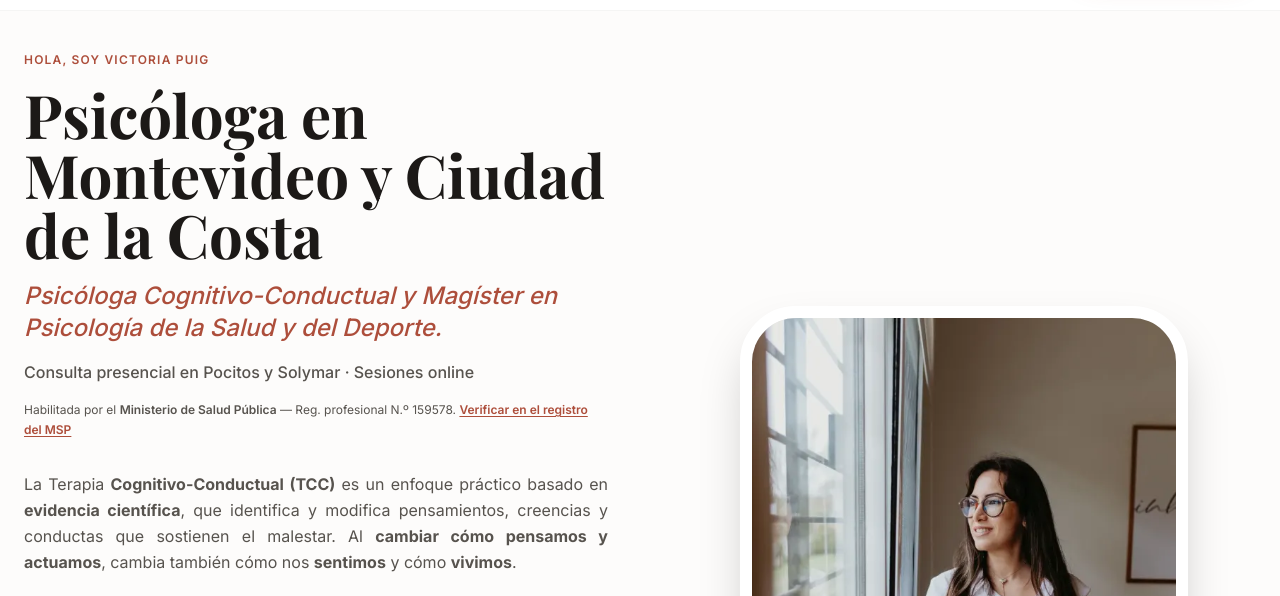
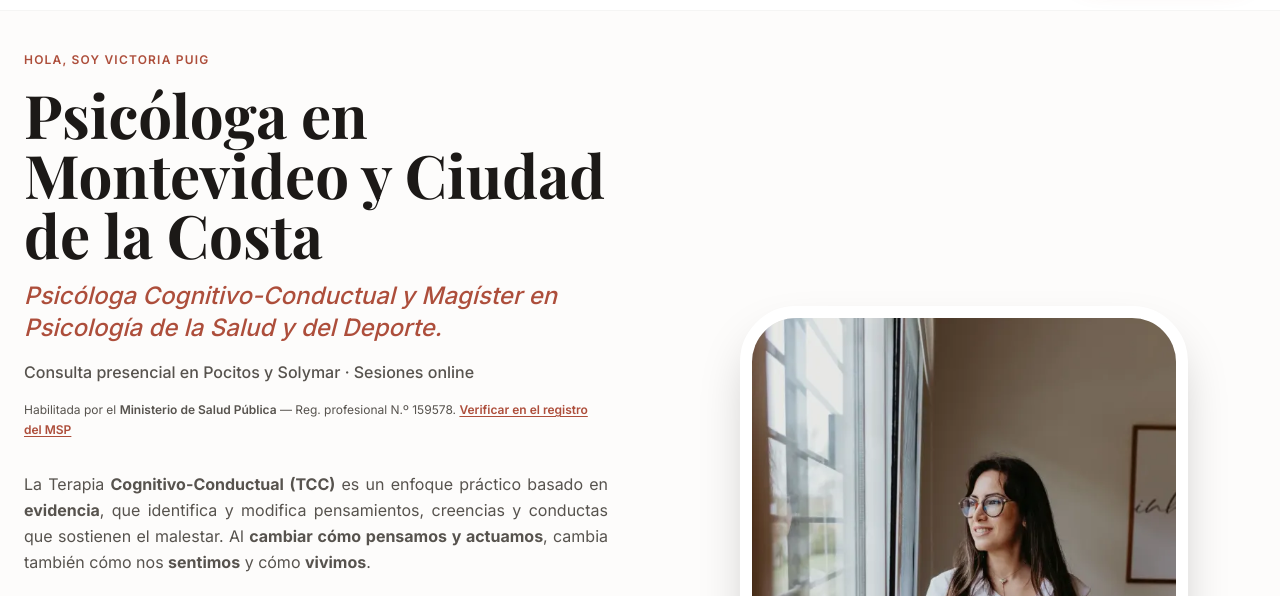
Before and after one commit to guillecardozo/landing-vico, a website: page index.html in a window 1280 px wide. Shown: the part 92-688 px from the top of the page. Drawn offline with Linux system fonts and the light colour scheme.

Commit message:
Refine text for clarity in therapy description

```diff
--- a/index.html
+++ b/index.html
@@ -432,7 +432,7 @@
                         class="prose prose-lg text-stone-600 leading-relaxed space-y-6 mx-auto lg:mx-0 max-w-2xl text-justify">
                         <p>
                             La Terapia <strong>Cognitivo-Conductual (TCC)</strong> es un enfoque práctico basado en
-                            <strong>evidencia científica</strong>,
+                            <strong>evidencia</strong>,
                             que identifica y modifica pensamientos, creencias y conductas que sostienen el malestar.
                             Al <strong>cambiar cómo pensamos y actuamos</strong>, cambia también cómo nos
                             <strong>sentimos</strong> y
```
